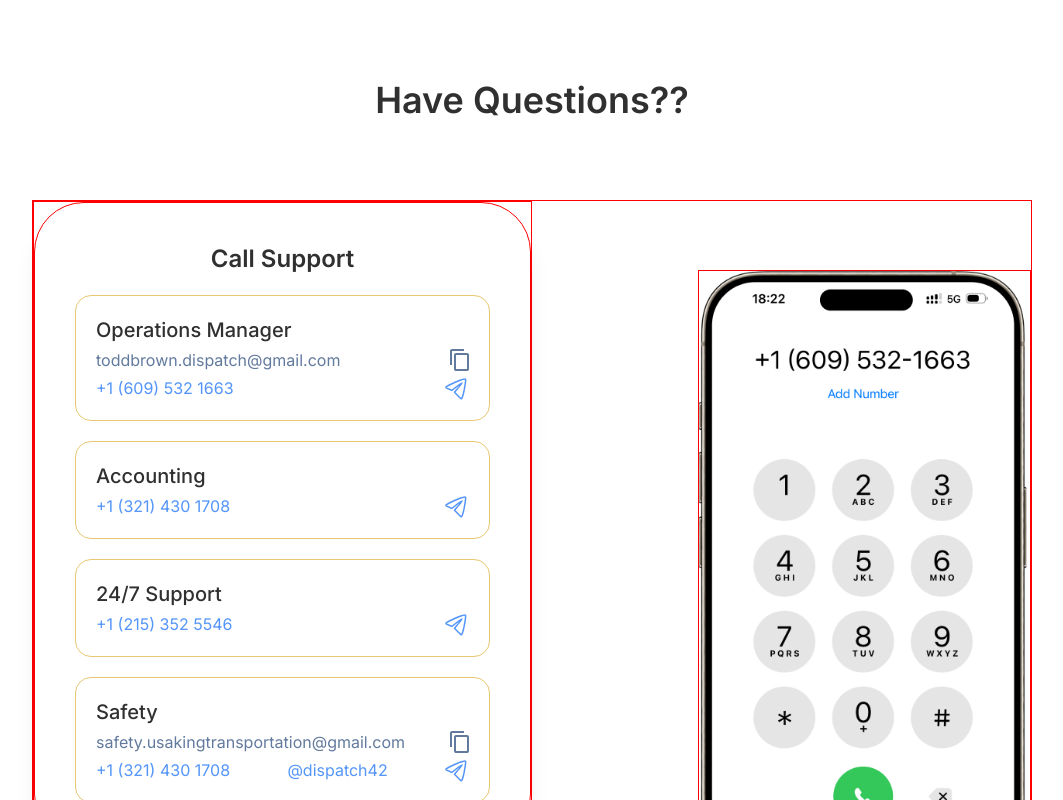
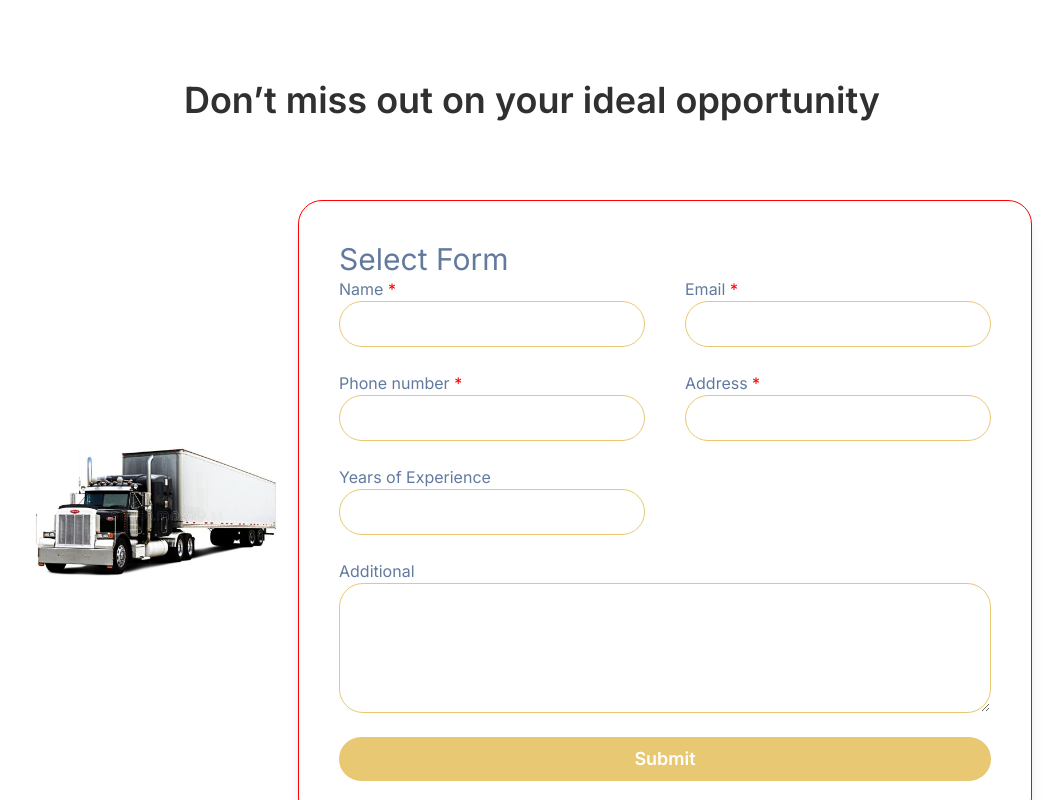
Before and after one commit to Umirzakovv/usa-king-transportation-lp, a Next.js app: page /en in a window 1280 px wide. Shown: the top 800 px of the page, without its empty margins (108-1171 px from the left). Built offline with nearby package versions, Linux system fonts and the light colour scheme.

Commit message:
link with google sheets

```diff
--- a/src/app/[locale]/page.tsx
+++ b/src/app/[locale]/page.tsx
@@ -15,7 +15,7 @@ export default function Home() {
       {/* <AboutUsSecondPart /> */}
       {/* <Convenience /> */}
       {/* <JoinUs /> */}
-      {/* <FormSection /> */}
+      <FormSection />
       <HaveQuestions />
       {/* <Footer /> */}
     </div>
--- a/src/app/components/Main/Form.tsx
+++ b/src/app/components/Main/Form.tsx
@@ -1,42 +1,120 @@
 "use client";
 
-import React, { useState } from "react";
+import React, { ChangeEvent, FormEvent, useState } from "react";
 import Input from "../reusable/Input";
 import TextArea from "../reusable/TextArea";
 import Button from "../reusable/Button";
 import { useTranslations } from "next-intl";
 
+interface FormData {
+  [key: string]: string;
+}
+
 const Form = () => {
-  const [textareaValue, setTextAreaValue] = useState<string>("");
   const t = useTranslations("FormSection");
+  const [formData, setFormData] = useState<FormData>({
+    name: "",
+    email: "",
+    number: "",
+    address: "",
+    experience: "",
+    additional: "",
+  });
+
+  const handleChange = (
+    e: ChangeEvent<HTMLInputElement> | ChangeEvent<HTMLTextAreaElement>
+  ) => {
+    const { name, value } = e.target;
+    console.log(e?.target?.name);
+
+    setFormData({
+      ...formData,
+      [name]: value,
+    });
+  };
+
+  const handleFormSubmit = (e: FormEvent<HTMLFormElement>) => {
+    e.preventDefault();
+    console.log(e, formData);
+
+    fetch("https://sheetdb.io/api/v1/6i9xxvj37486y", {
+      method: "POST",
+      headers: {
+        Accept: "application/json",
+        "Content-Type": "application/json",
+      },
+      body: JSON.stringify({
+        data: [formData],
+      }),
+    })
+      .then((response) => response.json())
+      .then((data) => console.log(data));
+  };
   return (
-    <form className="border-orange w-max p-10 rounded-3xl bg-white shadow-lg borderr  max-md:p-5 max-sm:grid max-sm:w-[330px]">
-      <h4 className="text-3xl text-[#627A9E] max-lg:text-2xl max-md:text-base">Select Form</h4>
+    <form
+      onSubmit={handleFormSubmit}
+      className="border-orange w-max p-10 rounded-3xl bg-white shadow-lg borderr  max-md:p-5 max-sm:grid max-sm:w-[330px]"
+    >
+      <h4 className="text-3xl text-[#627A9E] max-lg:text-2xl max-md:text-base">
+        Select Form
+      </h4>
       <div className="flex gap-10 max-md:gap-5 max-sm:grid">
-        <Input type="text" label={t("Form.name")} required={true} error="1" />
-        <Input type="email" label={t("Form.email")} required={true} error="1" />
+        <Input
+          type="text"
+          name="name"
+          label={t("Form.name")}
+          value={formData.name}
+          onChange={handleChange}
+          required={true}
+          error="1"
+        />
+        <Input
+          type="email"
+          name="email"
+          label={t("Form.email")}
+          value={formData.email}
+          onChange={handleChange}
+          required={true}
+          error="1"
+        />
       </div>
       <div className="flex gap-10 max-md:gap-5 max-sm:grid max-sm:gap-5">
         <Input
           type="number"
+          name="number"
           label={t("Form.phoneNumber")}
+          value={formData.number}
+          onChange={handleChange}
           required={true}
           error="1"
         />
         <Input
           type="text"
+          name="address"
           label={t("Form.address")}
+          value={formData.address}
+          onChange={handleChange}
           required={true}
           error="1"
         />
       </div>
       <Input
         type="text"
+        name="experience"
         label={t("Form.experience")}
+        value={formData.experience}
+        onChange={handleChange}
         required={false}
         error="1"
       />
-      <TextArea label={t("Form.additional")} required={false} error="lorem" />
+      <TextArea
+        label={t("Form.additional")}
+        name="additional"
+        value={formData.additional}
+        onChange={handleChange}
+        required={false}
+        error="lorem"
+      />
       <Button type="submit" title={t("Form.button")} className="w-full" />
     </form>
   );
--- a/src/app/components/reusable/Button.tsx
+++ b/src/app/components/reusable/Button.tsx
@@ -1,7 +1,7 @@
-import { FC, ReactNode } from "react";
+import { FC, FormEvent, FormEventHandler, ReactNode } from "react";
 
 type ButtonType = {
-  title: string| ReactNode;
+  title: string | ReactNode;
   className?: string;
   type: "submit" | "reset" | "button" | undefined;
 };
--- a/src/app/components/reusable/Input.tsx
+++ b/src/app/components/reusable/Input.tsx
@@ -1,20 +1,34 @@
-import React, { FC } from "react";
+import React, { ChangeEvent, FC } from "react";
 
 interface inputProps {
   required: boolean;
   label: string;
+  name: string;
   type: string;
+  value: string;
   error?: string;
+  onChange: (e: ChangeEvent<HTMLInputElement>) => void;
 }
 
-const Input: FC<inputProps> = ({ type, label, required, error }) => {
+const Input: FC<inputProps> = ({
+  type,
+  label,
+  name,
+  required,
+  error,
+  value,
+  onChange,
+}) => {
   return (
     <div className="w-max max-sm:w-full">
       <label className="text-[#627A9E] max-md:text-sm max-sm:text-xs">
         {label} {required && <span style={{ color: "red" }}>*</span>}
         <input
           type={type}
+          name={name}
           required={required}
+          value={value}
+          onChange={onChange}
           className="border-orange block text-xl p-2 rounded-3xl focus:outline-main_orange max-md:text-base max-sm:w-full"
         />
         <p className="text-rose-500 invisible">{error}</p>
--- a/src/app/components/reusable/TextArea.tsx
+++ b/src/app/components/reusable/TextArea.tsx
@@ -1,14 +1,23 @@
-import React, { FC, ReactNode } from "react";
+import React, { ChangeEvent, FC, ReactNode } from "react";
 
 interface TextAreaProps {
   required: boolean;
   label: string;
+  name: string;
   placeholder?: string;
   error?: string;
   value?: string | number;
+  onChange: (e: ChangeEvent<HTMLTextAreaElement>) => void;
 }
 
-const TextArea: FC<TextAreaProps> = ({ label, required, error }) => {
+const TextArea: FC<TextAreaProps> = ({
+  label,
+  name,
+  required,
+  error,
+  value,
+  onChange,
+}) => {
   return (
     <div>
       <label className="text-[#627A9E]">
@@ -16,7 +25,10 @@ const TextArea: FC<TextAreaProps> = ({ label, required, error }) => {
         <textarea
           rows={4}
           cols={40}
+          name={name}
           required={required}
+          value={value}
+          onChange={onChange}
           className="border-orange block text-xl p-2 rounded-3xl w-full focus:outline-main_orange placeholder-[#627a9e71] max-md:text-base max-sm:  "
         />
         <p className="text-rose-500 invisible">{error}</p>
```
